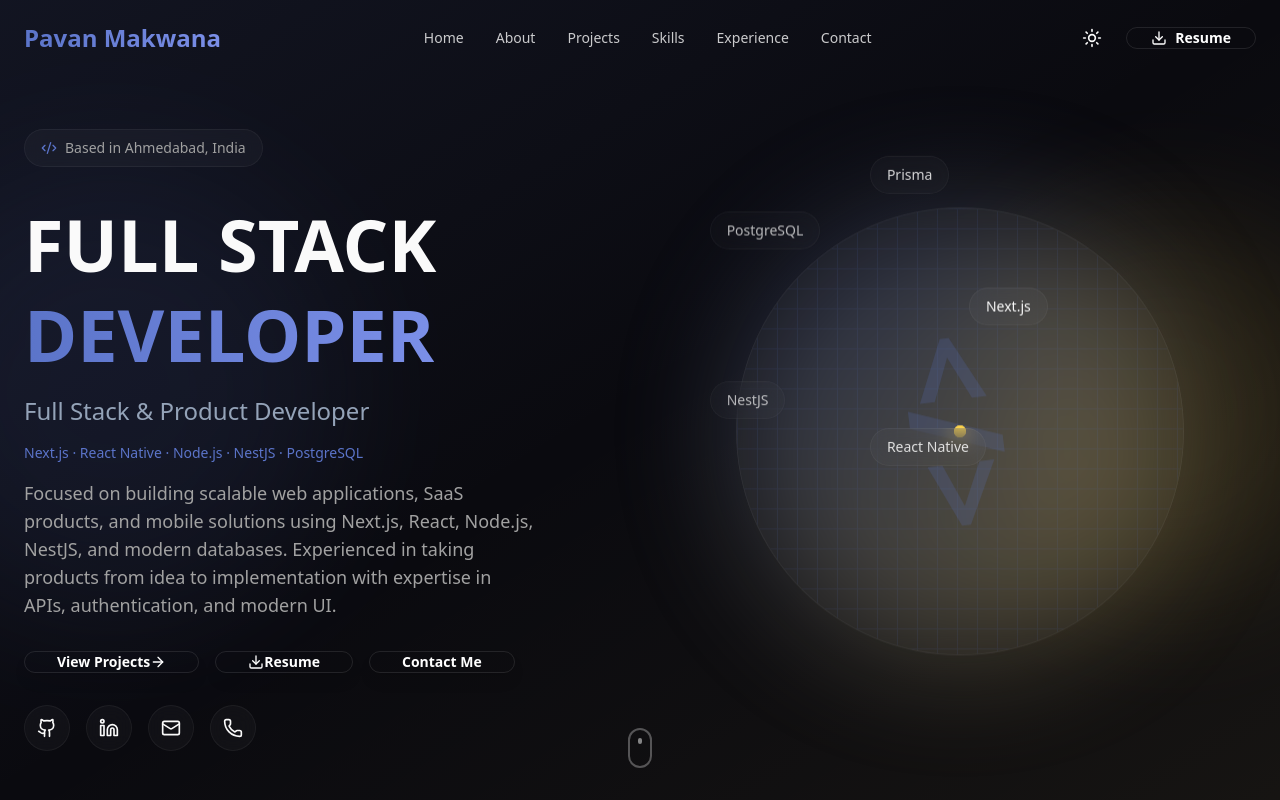
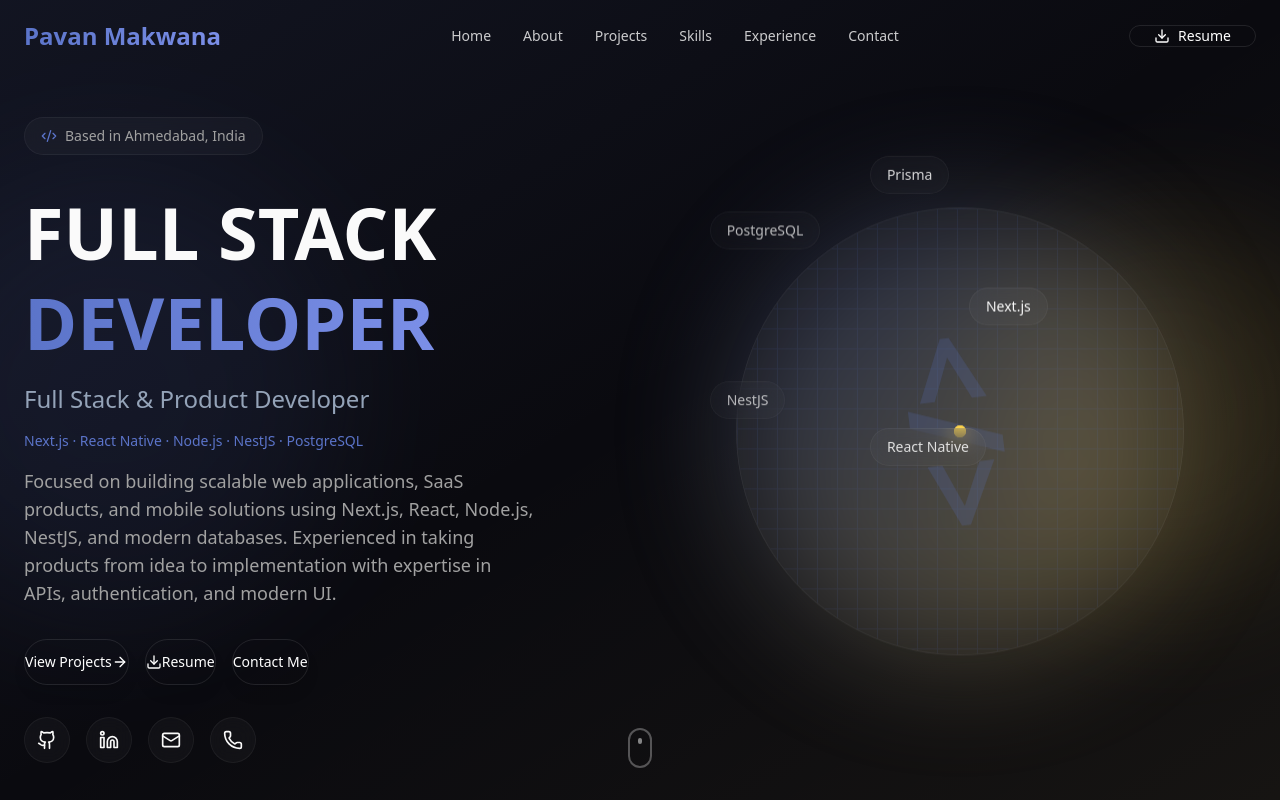
Before and after one commit to Pavan-makwana/myPortFolio, a React (Vite) app: page / in a window 1280 px wide. Shown: the top 800 px of the page. Built offline with nearby package versions, Linux system fonts and the light colour scheme.

Commit message:
Permanently enable dark mode, remove theme toggle, and match button styling to reference badge

```diff
--- a/index.html
+++ b/index.html
@@ -1,5 +1,5 @@
 <!DOCTYPE html>
-<html lang="en">
+<html lang="en" class="dark">
   <head>
     <meta charset="UTF-8" />
     <meta name="viewport" content="width=device-width, initial-scale=1.0" />
--- a/src/App.tsx
+++ b/src/App.tsx
@@ -13,14 +13,13 @@ import { Footer } from './components/Footer';
 
 export default function App() {
   const [isLoading, setIsLoading] = useState(true);
-  const [theme, setTheme] = useState('dark');
   const [showProjectsPage, setShowProjectsPage] = useState(false);
 
   useEffect(() => {
-    // Check for saved theme preference or default to dark
-    const savedTheme = localStorage.getItem('theme') || 'dark';
-    setTheme(savedTheme);
-    document.documentElement.classList.toggle('dark', savedTheme === 'dark');
+    // Permanently enforce dark mode
+    document.documentElement.classList.add('dark');
+    document.documentElement.classList.remove('light');
+    localStorage.setItem('theme', 'dark');
   }, []);
 
   useEffect(() => {
@@ -29,13 +28,6 @@ export default function App() {
       window.scrollTo({ top: 0, behavior: 'smooth' });
     }
   }, [showProjectsPage]);
-
-  const toggleTheme = () => {
-    const newTheme = theme === 'dark' ? 'light' : 'dark';
-    setTheme(newTheme);
-    localStorage.setItem('theme', newTheme);
-    document.documentElement.classList.toggle('dark', newTheme === 'dark');
-  };
 
   const handleLoadComplete = () => {
     setIsLoading(false);
@@ -64,7 +56,7 @@ export default function App() {
 
       {!isLoading && (
         <>
-          <Navbar theme={theme} toggleTheme={toggleTheme} />
+          <Navbar />
 
           {showProjectsPage ? (
             <ProjectsPage onBack={handleBackToHome} />
--- a/src/components/Hero.tsx
+++ b/src/components/Hero.tsx
@@ -145,31 +145,31 @@ export function Hero() {
           >
             <motion.button
               onClick={scrollToProjects}
-              className="px-8 py-3.5 min-w-[170px] rounded-full flex items-center justify-center gap-2.5 font-semibold text-sm md:text-base text-white bg-gradient-to-r from-blue-600 to-indigo-600 hover:from-blue-700 hover:to-indigo-700 border border-blue-400/40 shadow-lg shadow-indigo-600/30 hover:shadow-indigo-600/50 transition-all cursor-pointer whitespace-nowrap group"
-              whileHover={{ scale: 1.04, y: -2 }}
-              whileTap={{ scale: 0.96 }}
+              className="px-7 py-3 rounded-full flex items-center justify-center gap-2.5 font-medium text-sm md:text-base text-white bg-white/[0.07] hover:bg-white/[0.14] border border-white/20 hover:border-white/40 shadow-lg shadow-black/30 backdrop-blur-md transition-all cursor-pointer whitespace-nowrap group"
+              whileHover={{ scale: 1.05, y: -2 }}
+              whileTap={{ scale: 0.95 }}
             >
               <span>View Projects</span>
-              <ArrowRight className="w-4 h-4 group-hover:translate-x-1 transition-transform" />
+              <ArrowRight className="w-4 h-4 text-white/80 group-hover:translate-x-1 group-hover:text-white transition-all" />
             </motion.button>
 
             <motion.a
               href="/resume.pdf"
               target="_blank"
               rel="noopener noreferrer"
-              className="px-8 py-3.5 min-w-[155px] rounded-full flex items-center justify-center gap-2.5 font-semibold text-sm md:text-base text-white bg-gradient-to-r from-emerald-600 to-teal-600 hover:from-emerald-700 hover:to-teal-700 border border-emerald-400/40 shadow-lg shadow-emerald-600/30 hover:shadow-emerald-600/50 transition-all cursor-pointer whitespace-nowrap group"
-              whileHover={{ scale: 1.04, y: -2 }}
-              whileTap={{ scale: 0.96 }}
+              className="px-7 py-3 rounded-full flex items-center justify-center gap-2.5 font-medium text-sm md:text-base text-white bg-white/[0.07] hover:bg-white/[0.14] border border-white/20 hover:border-white/40 shadow-lg shadow-black/30 backdrop-blur-md transition-all cursor-pointer whitespace-nowrap group"
+              whileHover={{ scale: 1.05, y: -2 }}
+              whileTap={{ scale: 0.95 }}
             >
-              <Download className="w-4 h-4 group-hover:-translate-y-0.5 transition-transform" />
+              <Download className="w-4 h-4 text-white/80 group-hover:-translate-y-0.5 group-hover:text-white transition-all" />
               <span>Resume</span>
             </motion.a>
 
             <motion.button
               onClick={scrollToContact}
-              className="px-8 py-3.5 min-w-[165px] rounded-full flex items-center justify-center gap-2.5 font-semibold text-sm md:text-base text-white bg-gradient-to-r from-purple-600 to-violet-600 hover:from-purple-700 hover:to-violet-700 border border-purple-400/40 shadow-lg shadow-purple-600/30 hover:shadow-purple-600/50 transition-all cursor-pointer whitespace-nowrap group"
-              whileHover={{ scale: 1.04, y: -2 }}
-              whileTap={{ scale: 0.96 }}
+              className="px-7 py-3 rounded-full flex items-center justify-center gap-2.5 font-medium text-sm md:text-base text-white bg-white/[0.07] hover:bg-white/[0.14] border border-white/20 hover:border-white/40 shadow-lg shadow-black/30 backdrop-blur-md transition-all cursor-pointer whitespace-nowrap group"
+              whileHover={{ scale: 1.05, y: -2 }}
+              whileTap={{ scale: 0.95 }}
             >
               <span>Contact Me</span>
             </motion.button>
--- a/src/components/Navbar.tsx
+++ b/src/components/Navbar.tsx
@@ -1,13 +1,8 @@
 import { motion } from 'motion/react';
-import { Moon, Sun, Menu, X, Download } from 'lucide-react';
+import { Menu, X, Download } from 'lucide-react';
 import { useState, useEffect } from 'react';
 
-interface NavbarProps {
-  theme: string;
-  toggleTheme: () => void;
-}
-
-export function Navbar({ theme, toggleTheme }: NavbarProps) {
+export function Navbar() {
   const [isScrolled, setIsScrolled] = useState(false);
   const [mobileMenuOpen, setMobileMenuOpen] = useState(false);
 
@@ -82,31 +77,16 @@ export function Navbar({ theme, toggleTheme }: NavbarProps) {
 
           {/* Right side buttons */}
           <div className="flex items-center gap-4">
-            {/* Theme toggle */}
-            <motion.button
-              onClick={toggleTheme}
-              className="p-2 rounded-full hover:bg-muted transition-colors"
-              whileHover={{ scale: 1.1 }}
-              whileTap={{ scale: 0.9 }}
-              aria-label="Toggle theme"
-            >
-              {theme === 'dark' ? (
-                <Sun className="w-5 h-5" />
-              ) : (
-                <Moon className="w-5 h-5" />
-              )}
-            </motion.button>
-
             {/* Resume button - desktop */}
             <motion.a
               href="/resume.pdf"
               target="_blank"
               rel="noopener noreferrer"
-              className="hidden md:flex items-center justify-center gap-2 px-6 py-2.5 rounded-full text-sm font-semibold text-white bg-gradient-to-r from-emerald-600 to-teal-600 hover:from-emerald-700 hover:to-teal-700 shadow-md shadow-emerald-600/25 border border-emerald-400/30 transition-all cursor-pointer whitespace-nowrap min-w-[120px]"
+              className="hidden md:flex items-center justify-center gap-2 px-6 py-2.5 rounded-full text-sm font-medium text-white bg-white/[0.07] hover:bg-white/[0.14] border border-white/20 hover:border-white/40 shadow-md backdrop-blur-md transition-all cursor-pointer whitespace-nowrap min-w-[120px]"
               whileHover={{ scale: 1.05, y: -2 }}
               whileTap={{ scale: 0.95 }}
             >
-              <Download className="w-4 h-4" />
+              <Download className="w-4 h-4 text-white/80" />
               <span>Resume</span>
             </motion.a>
 
@@ -172,7 +152,7 @@ export function Navbar({ theme, toggleTheme }: NavbarProps) {
               href="/resume.pdf"
               target="_blank"
               rel="noopener noreferrer"
-              className="flex items-center justify-center gap-2 px-6 py-3.5 rounded-full text-white bg-gradient-to-r from-emerald-600 to-teal-600 shadow-md shadow-emerald-500/25 mt-4 font-semibold text-sm whitespace-nowrap"
+              className="flex items-center justify-center gap-2 px-6 py-3 rounded-full text-white bg-white/[0.07] hover:bg-white/[0.14] border border-white/20 shadow-md mt-4 font-medium text-sm whitespace-nowrap"
               initial={{ opacity: 0, y: 20 }}
               animate={{
                 opacity: mobileMenuOpen ? 1 : 0,
@@ -181,7 +161,7 @@ export function Navbar({ theme, toggleTheme }: NavbarProps) {
               transition={{ delay: 0.25 }}
               onClick={() => setMobileMenuOpen(false)}
             >
-              <Download className="w-4 h-4" />
+              <Download className="w-4 h-4 text-white/80" />
               <span>Resume</span>
             </motion.a>
           </div>
```
Also changed, not shown: src/styles/globals.css (+6 -6 lines).
